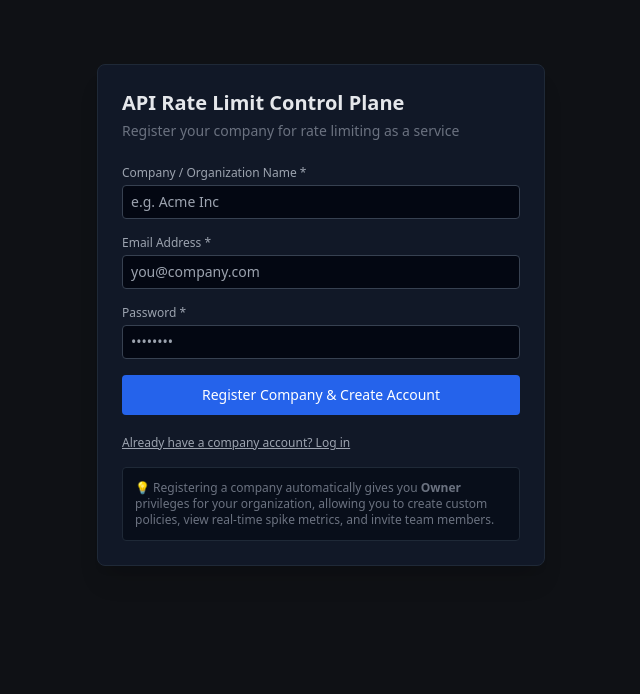
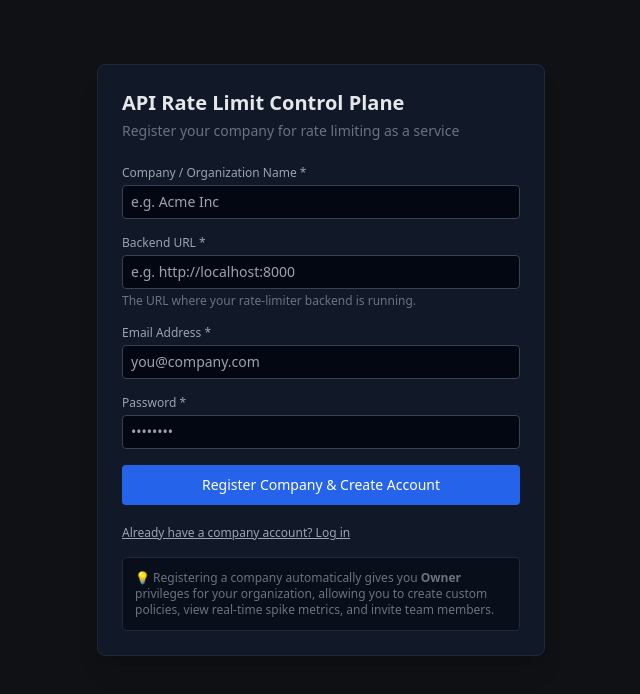
Before and after one commit to varsha-0007/ojt, a React (Vite) app in the folder frontend/: page / in a window 1280 px wide. Both pictures are taken after a click on the button "Need to onboard a new company? Sign up". Shown: the top 694 px of the page, without its empty margins (319-959 px from the left). Built offline with nearby package versions, Linux system fonts and the light colour scheme; no server answers.

Commit message:
added backend url option in signup page

```diff
--- a/frontend/src/AuthScreen.jsx
+++ b/frontend/src/AuthScreen.jsx
@@ -1,10 +1,11 @@
 import { useState } from "react";
-import { login, signup } from "./api.js";
+import { login, signup, setBackendUrl } from "./api.js";
 
 export default function AuthScreen({ onAuthed }) {
   const [mode, setMode] = useState("login"); // "login" | "signup"
   const [companyName, setCompanyName] = useState("");
   const [targetUrl, setTargetUrl] = useState("");
+  const [backendUrl, setBackendUrlState] = useState("");
   const [email, setEmail] = useState("");
   const [password, setPassword] = useState("");
   const [error, setError] = useState("");
@@ -15,10 +16,13 @@ export default function AuthScreen({ onAuthed }) {
     setError("");
     setLoading(true);
     try {
-      const user =
-        mode === "login"
-          ? await login(email, password)
-          : await signup(companyName, targetUrl, email, password);
+      let user;
+      if (mode === "login") {
+        user = await login(email, password);
+      } else {
+        if (backendUrl) setBackendUrl(backendUrl);
+        user = await signup(companyName, targetUrl, email, password);
+      }
       onAuthed(user);
     } catch (err) {
       setError(err.message);
@@ -61,21 +65,20 @@ export default function AuthScreen({ onAuthed }) {
                 required
               />
             </label>
-            {/*<label className="block">
-              <span className="block text-xs text-gray-400 mb-1">
-                Upstream Backend / Website URL (Optional)
-              </span>
+            <label className="block">
+              <span className="block text-xs text-gray-400 mb-1">Backend URL *</span>
               <input
                 className="input"
                 type="text"
-                placeholder="e.g. https://api.mycompany.com or http://localhost:3000"
-                value={targetUrl}
-                onChange={(e) => setTargetUrl(e.target.value)}
+                placeholder="e.g. http://localhost:8000"
+                value={backendUrl}
+                onChange={(e) => setBackendUrlState(e.target.value)}
+                required
               />
               <span className="block text-xs text-gray-500 mt-1">
-                Requests passing rate checks can automatically forward to this backend.
+                The URL where your rate-limiter backend is running.
               </span>
-            </label>*/}
+            </label>
           </>
         )}
 
```
Also changed, not shown: 1 other file (tests, documents, lock files or other folders).
